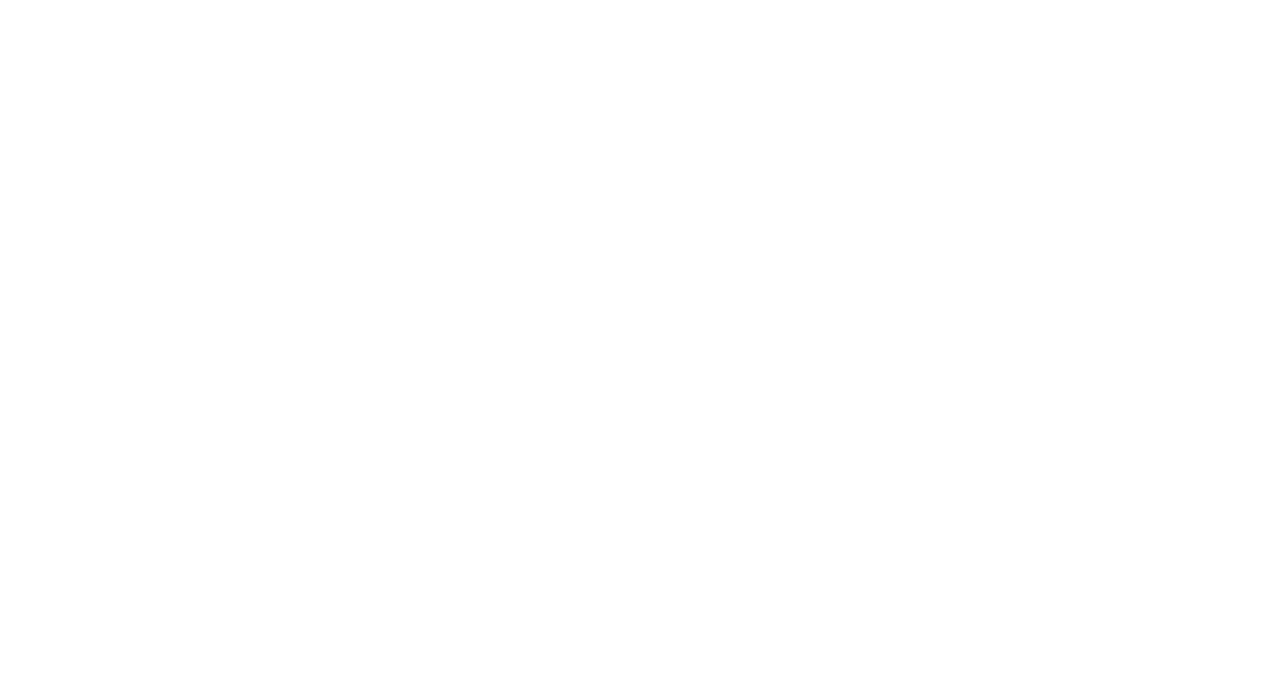
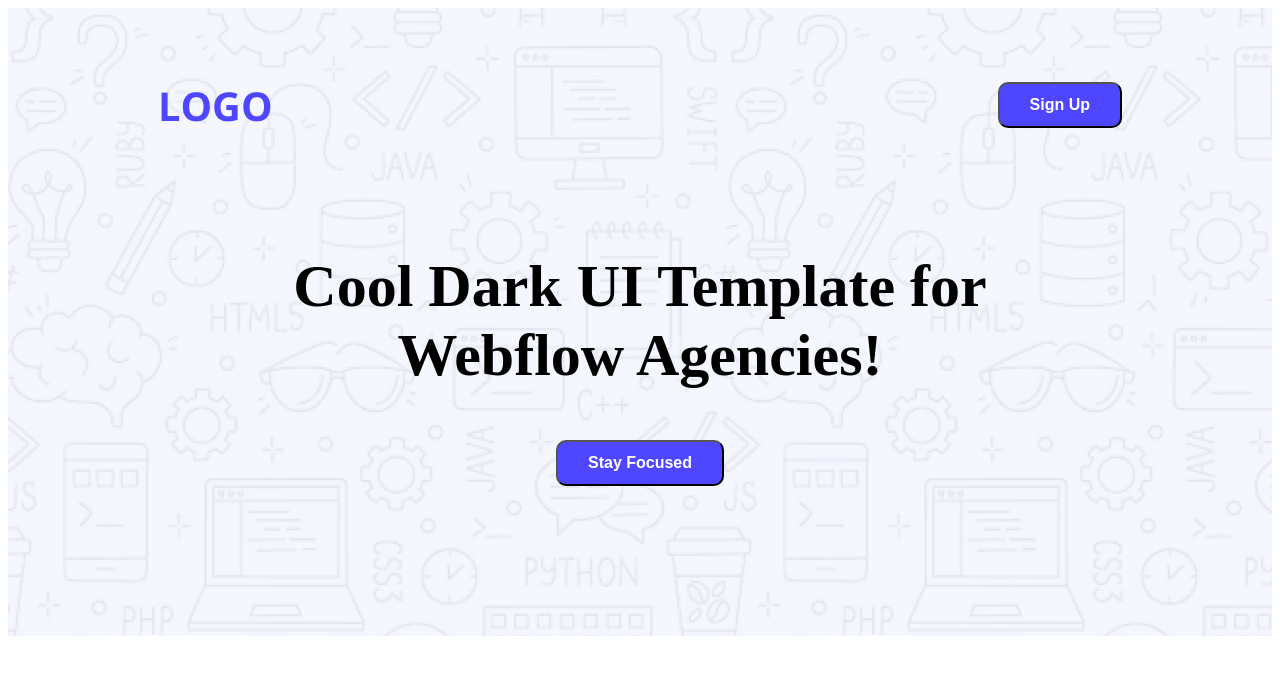
Before and after one commit to SudiptoBaral/Project-B12A01, a plain HTML site: page index.html in a window 1280 px wide. Drawn offline with nearby package versions, Linux system fonts and the light colour scheme.

Commit message:
add nav bar and banner section

```diff
--- a/index.html
+++ b/index.html
@@ -1,11 +1,50 @@
 <!DOCTYPE html>
 <html lang="en">
+
 <head>
     <meta charset="UTF-8">
     <meta name="viewport" content="width=device-width, initial-scale=1.0">
-    <title>Document</title>
+    <title>Portfolio Website</title>
+    <link rel="preconnect" href="https://fonts.googleapis.com">
+    <link rel="preconnect" href="https://fonts.gstatic.com" crossorigin>
+    <link
+        href="https://fonts.googleapis.com/css2?family=Inter:ital,opsz,wght@0,14..32,100..900;1,14..32,100..900&family=Open+Sans:ital,wght@0,300..800;1,300..800&display=swap"
+        rel="stylesheet">
+    <link rel="preconnect" href="https://fonts.googleapis.com">
+    <link rel="preconnect" href="https://fonts.gstatic.com" crossorigin>
+    <link
+        href="https://fonts.googleapis.com/css2?family=Inter:ital,opsz,wght@0,14..32,100..900;1,14..32,100..900&family=Open+Sans:ital,wght@0,300..800;1,300..800&family=Raleway:ital,wght@0,100..900;1,100..900&display=swap"
+        rel="stylesheet">
+    <link rel="stylesheet" href="styles/style.css">
 </head>
-<body>
 
+<body class="">
+    <header class="background-style">
+        <nav class="nav-container">
+            <div class="nav-logo open-sans-normal">
+                <h3>LOGO</h3>
+            </div>
+            <div class="open-sans-raleway">
+                <button class="nav-button">Sign Up</button>
+            </div>
+        </nav>
+        <section class="banner-container">
+            <div class="banner-content">
+                    <div>
+                        <h1 class="banner-heading">Cool Dark UI Template for Webflow Agencies!</h1></div>
+                    <div class="banner-button">
+                        <button class="nav-button">Stay Focused</button>
+                    </div>
+                    </div>
+            </div>
+        </section>
+    </header>
+    <main>
+
+    </main>
+    <footer>
+
+    </footer>
 </body>
+
 </html>
--- /dev/null
+++ b/styles/style.css
@@ -0,0 +1,57 @@
+
+.open-sans-normal {
+  font-family: "Open Sans", sans-serif;
+  font-optical-sizing: auto;
+  font-style: normal;
+  font-variation-settings:
+    "wdth" 100;
+}
+
+.open-sans-raleway{
+  font-family: "Open Sans", sans-serif;
+  font-optical-sizing: auto;
+  font-style: normal;
+  font-variation-settings:
+    "wdth" 100;
+}
+.background-style{
+    background-image: url(../Assets/Hero-bg.png);
+
+}
+.nav-container{
+    display:flex;
+    justify-content: space-between;
+    align-items: center;
+    padding: 30px 150px;
+}
+.nav-logo{
+    font-size:34px;
+    font-weight:800;
+    color: #4E47FF;
+}
+.nav-button{
+    padding: 12px 30px;
+    font-weight: bold;
+    font-size: 16px;
+    color: #FFFFFF;
+    background: #4E47FF;
+    border-radius: 10px;
+}
+/* .banner-content{
+    background-color: aqua;
+} */
+.banner-container{
+    max-width: 905px;
+    margin: 0 auto;
+}
+.banner-heading{
+    font-size: 60px;
+    font-weight: bold;
+}
+.banner-content{
+    text-align: center;
+    padding-bottom: 150px;
+}
+.banner-button{
+    text-align: center;
+}
```
Also changed, not shown: Assets/Hero-bg.png (added), Assets/avatar.png (added), Assets/icon-star.png (added), Assets/wc-big.png (added), Assets/wc-mini.png (added).
